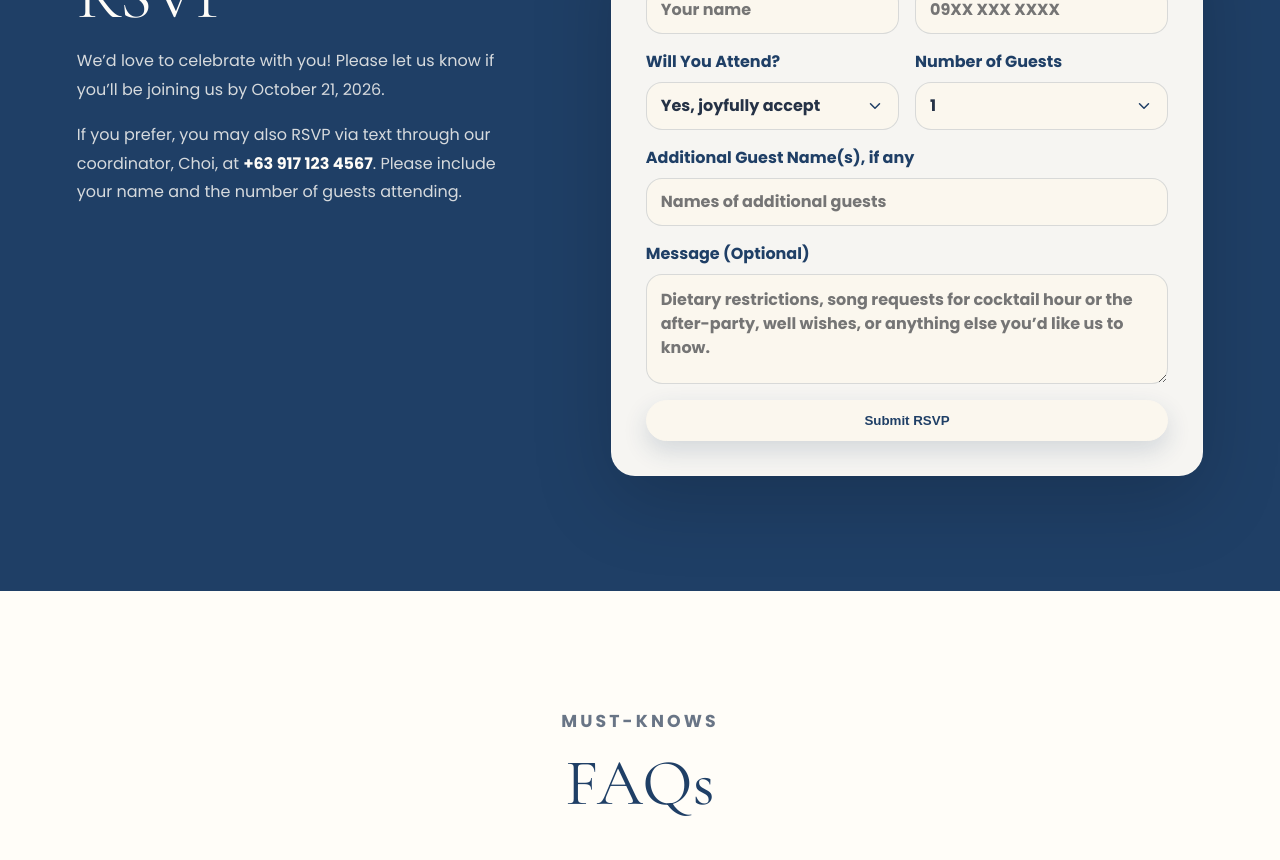
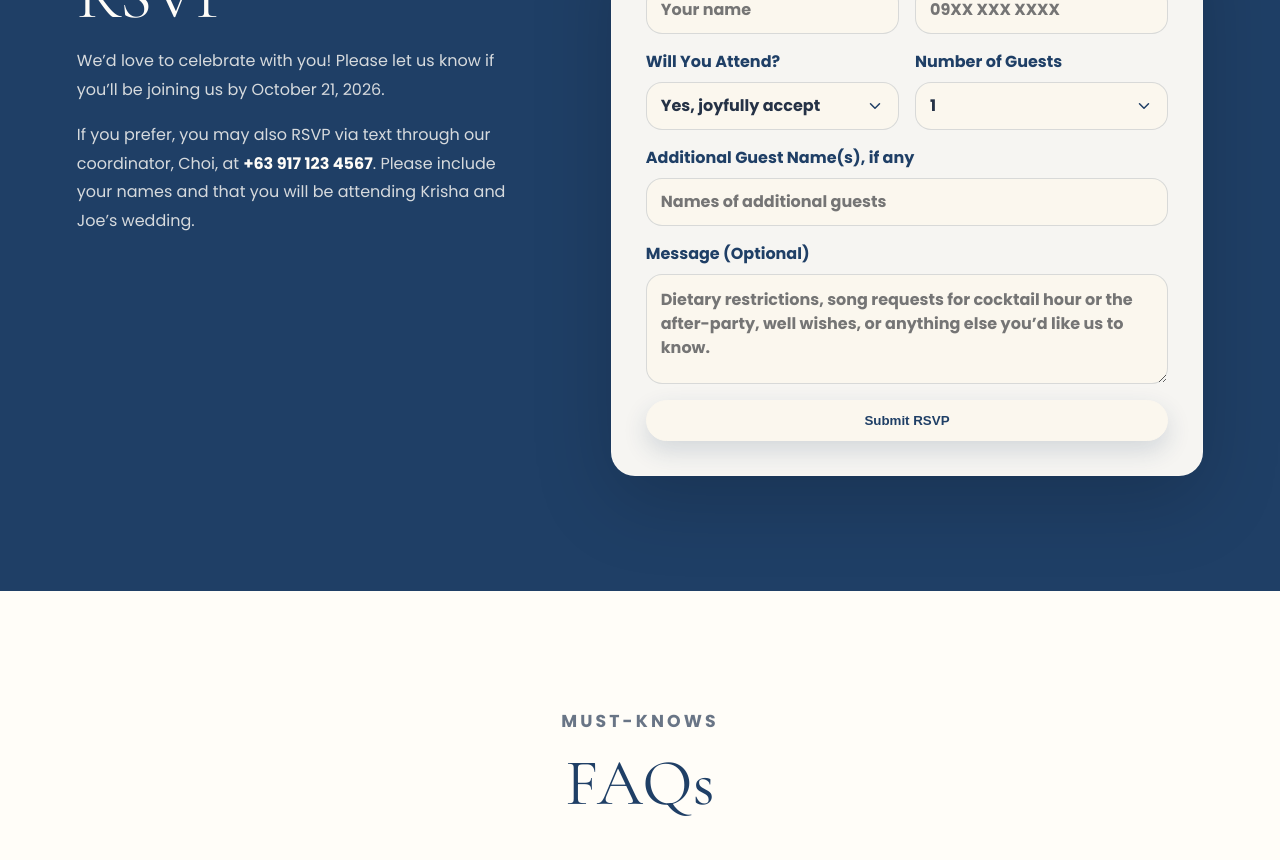
Before and after one commit to coobismo/krishaandjoe, a React (Vite) app: page / in a window 1280 px wide. Shown: the part 7280-8140 px from the top of the page. Built offline with nearby package versions, Linux system fonts and the light colour scheme.

Commit message:
fix: change rsvp message

```diff
--- a/src/data/wedding.js
+++ b/src/data/wedding.js
@@ -282,7 +282,7 @@
   intro: 'We’d love to celebrate with you! Please let us know if you’ll be joining us by October 21, 2026.',
   alternate: 'If you prefer, you may also RSVP via text through our coordinator, Choi, at',
   contactNumber: '+63 917 123 4567',
-  alternateSuffix: 'Please include your name and the number of guests attending.',
+  alternateSuffix: 'Please include your names and that you will be attending Krisha and Joe’s wedding.',
   textareaPlaceholder: 'Dietary restrictions, song requests for cocktail hour or the after-party, well wishes, or anything else you’d like us to know.',
   successMessage: 'RSVP sent. Thank you!',
   endpointErrorMessage: 'We could not reach the RSVP sheet. Your response was saved in this browser; please try again.',
```
